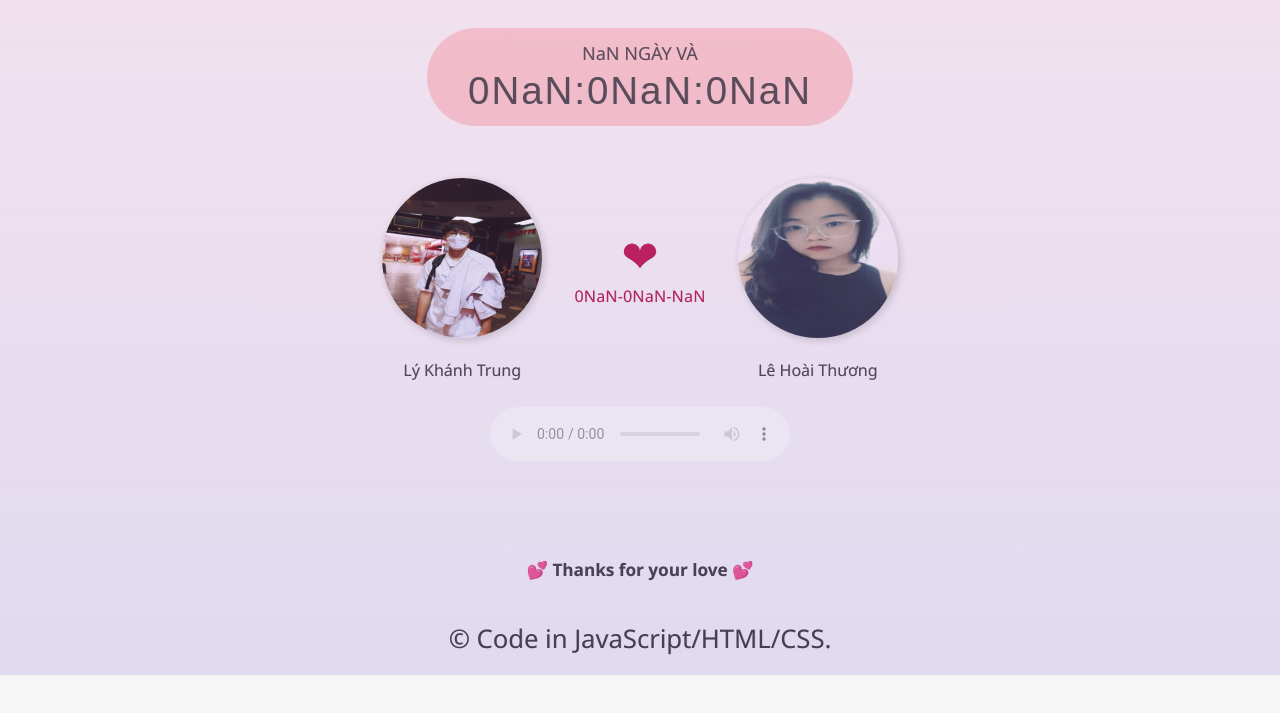
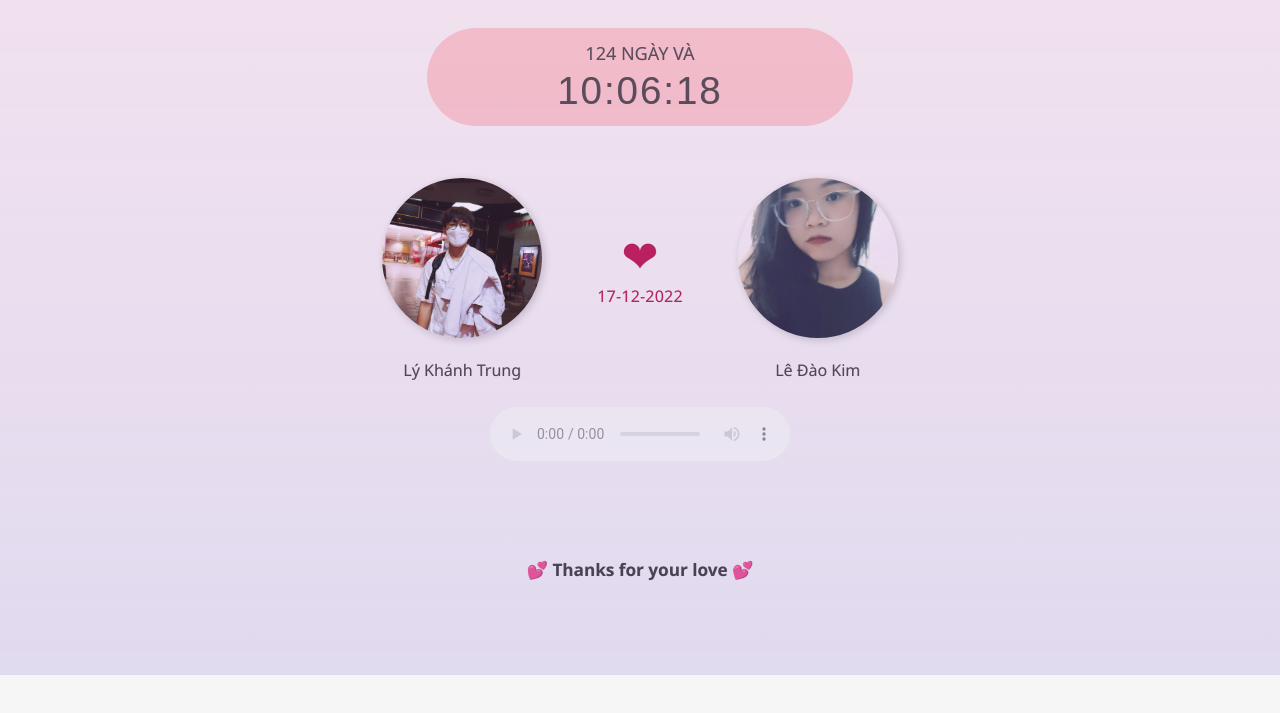
Before and after one commit to KhanhTrung15901/daytogether, a plain HTML site: page index.html in a window 1280 px wide. Shown: the part 125-838 px from the top of the page. Drawn offline with Linux system fonts and the light colour scheme.

Commit message:
done change

```diff
--- a/app.js
+++ b/app.js
@@ -1,4 +1,4 @@
-const yourDate = new Date("2022-17-12T20:30:00"),
+const yourDate = new Date("2022-12-17T20:30:00"),
 music = ['muffin','singforyou'];
 
 document.addEventListener('DOMContentLoaded', function(){
--- a/index.html
+++ b/index.html
@@ -1,13 +1,15 @@
 <!DOCTYPE html>
 <html lang="en">
+
 <head>
-      <meta http-equiv="Content-Type" content="text/html; charset=UTF-8"/>
+      <meta http-equiv="Content-Type" content="text/html; charset=UTF-8" />
       <meta name="viewport" content="width=device-width, initial-scale=1.0">
       <meta http-equiv="X-UA-Compatible" content="ie=edge">
       <link rel="stylesheet" href="style.css">
-      <link rel="shortcut icon" type="image/png" href="img/favicon.png"/>
+      <link rel="shortcut icon" type="image/png" href="img/favicon.png" />
       <title>Together</title>
 </head>
+
 <body>
       <div id="wrapper">
             <h1>SƯƠNG SƯƠNG ĐÃ ĐƯỢC!!</h1>
@@ -29,7 +31,7 @@
                   </div>
                   <div class="two">
                         <img src="img/Trang.jpg" class="avt">
-                        <p>Lê Hoài Thương</p>
+                        <p>Lê Đào Kim</p>
                   </div>
             </div>
 
@@ -38,13 +40,11 @@
             </div>
             <footer>
                   <h6><br>💕 Thanks for your love 💕</h6>
-			  <div class="copyright">
-						&copy; Code in JavaScript/HTML/CSS.
-					</div>
             </footer>
             <br><br><br>
       </div>
 
       <script src="app.js"></script>
 </body>
+
 </html>
--- a/style.css
+++ b/style.css
@@ -66,6 +66,7 @@ time {
       height: 160px;
       border-radius: 50%;
       box-shadow: 2px 2px 8px rgba(0,0,0,.2);
+      object-fit: cover;
 }
 
 #info {
```
Lines whose indentation alone changed are shown as unchanged.
